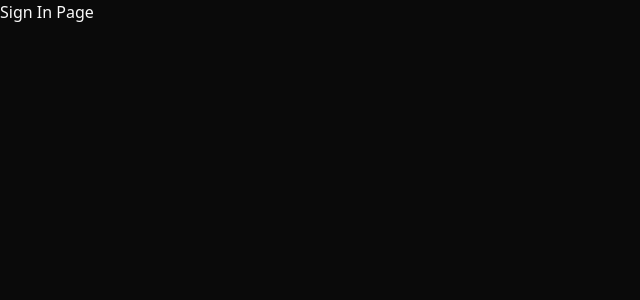
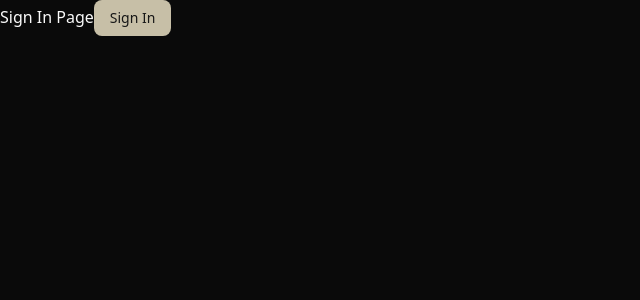
Before and after one commit to kajugadaniels/budgetify-app, a Next.js app: page / in a window 1280 px wide. Shown: the top 300 px of the page, without its empty margins (0-640 px from the left). Built offline with nearby package versions, Linux system fonts and the light colour scheme.

Commit message:
New changes

```diff
--- a/src/app/(auth)/page.tsx
+++ b/src/app/(auth)/page.tsx
@@ -1,9 +1,10 @@
-import React from 'react'
+import { Button } from '@/components/ui/button'
 
 const SignIn = () => {
     return (
         <div>
             Sign In Page
+            <Button>Sign In</Button>
         </div>
     )
 }
--- a/src/app/globals.css
+++ b/src/app/globals.css
@@ -158,3 +158,71 @@
     @apply bg-background text-foreground;
   }
 }
+
+body {
+  letter-spacing: var(--tracking-normal);
+}
+
+@layer base {
+  * {
+    @apply border-border outline-ring/50;
+  }
+
+  body {
+    @apply bg-background text-foreground;
+  }
+}
+
+/* Add cursor pointer to buttons by default - this is coming from tailwind docs */
+@layer base {
+  button:not(:disabled),
+  [role="button"]:not(:disabled) {
+    cursor: pointer;
+  }
+}
+
+@keyframes sound-wave {
+  0% {
+    height: 10%;
+  }
+
+  50% {
+    height: 100%;
+  }
+
+  100% {
+    height: 10%;
+  }
+}
+
+.animate-sound-wave {
+  animation: sound-wave 1.2s ease-in-out infinite;
+}
+
+@keyframes fade-in {
+    from {
+        opacity: 0;
+    }
+    to {
+        opacity: 1;
+    }
+}
+
+.animate-fade-in {
+    animation: fade-in 0.5s ease-out;
+}
+
+@keyframes fade-in-up {
+    from {
+        opacity: 0;
+        transform: translateY(6px);
+    }
+    to {
+        opacity: 1;
+        transform: translateY(0);
+    }
+}
+
+.animate-fade-in-up {
+    animation: fade-in-up 0.55s ease-out;
+}
```
